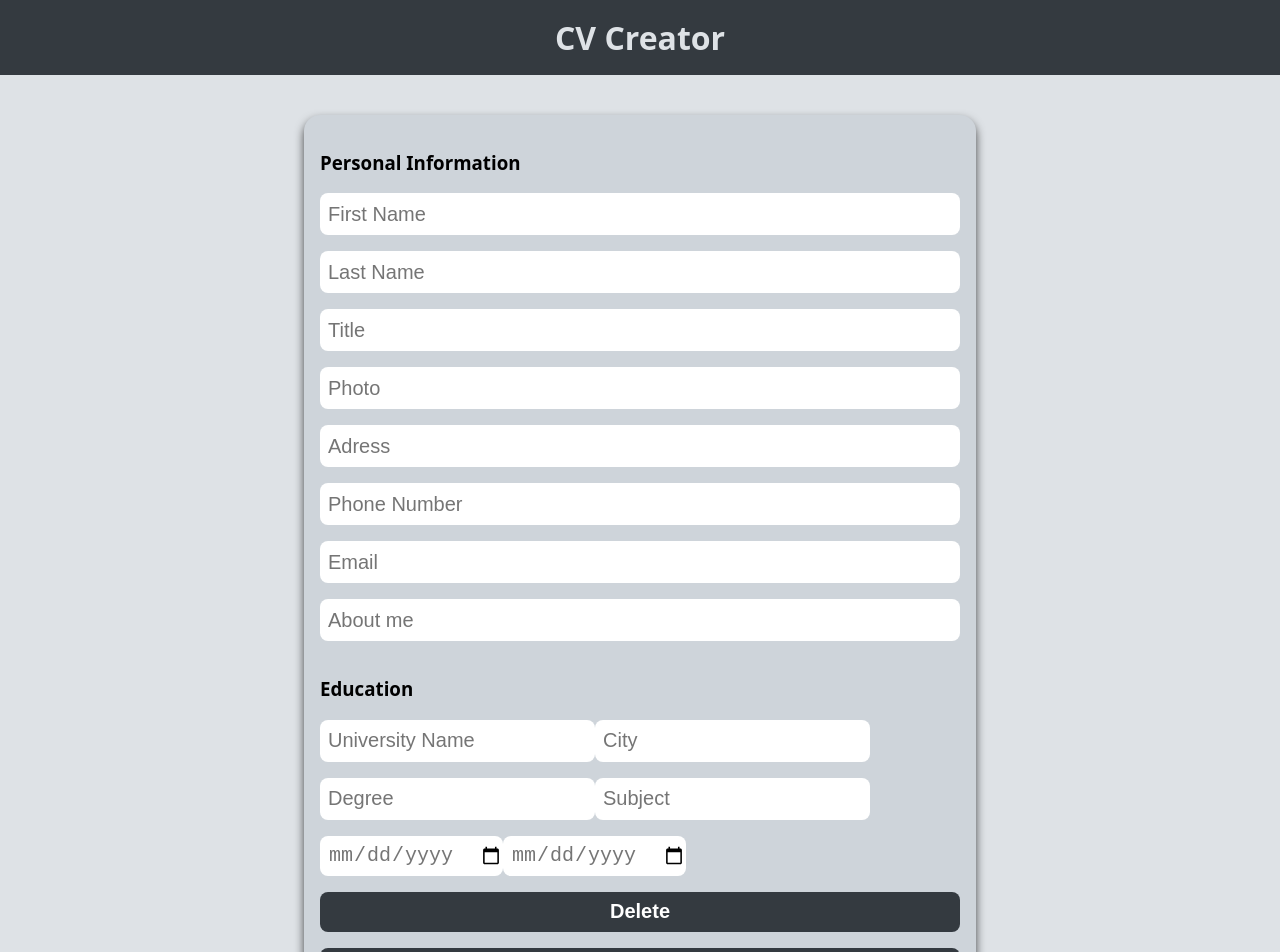
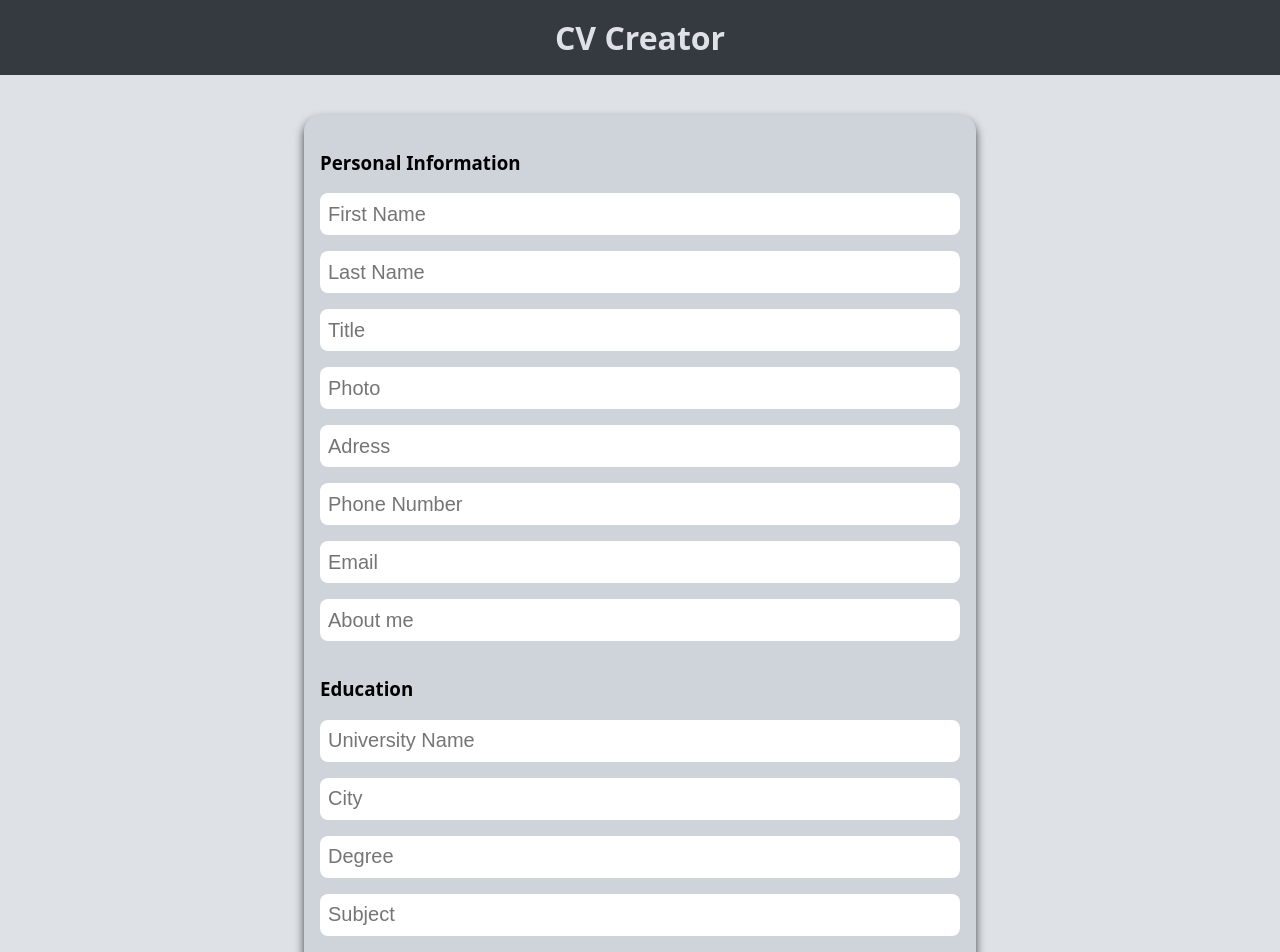
Before and after one commit to dariojularic/CV-creator-react, a React (Vite) app: page / in a window 1280 px wide. Shown: the top 952 px of the page. Built offline with nearby package versions, Linux system fonts and the light colour scheme.

Commit message:
Refactor code

```diff
--- a/src/Education.css
+++ b/src/Education.css
@@ -1,3 +1,6 @@
 .education-section {
+  display: flex;
+  flex-direction: column;
+  justify-content: space-between;
 
 }
--- a/src/Education.jsx
+++ b/src/Education.jsx
@@ -1,6 +1,7 @@
 import { initialState } from "./initial-state";
 import Button from "./Button";
 import Input from "./Input";
+import "./Education.css"
 
 function Education(props) {
   const { handleChange, education } = props;
```
